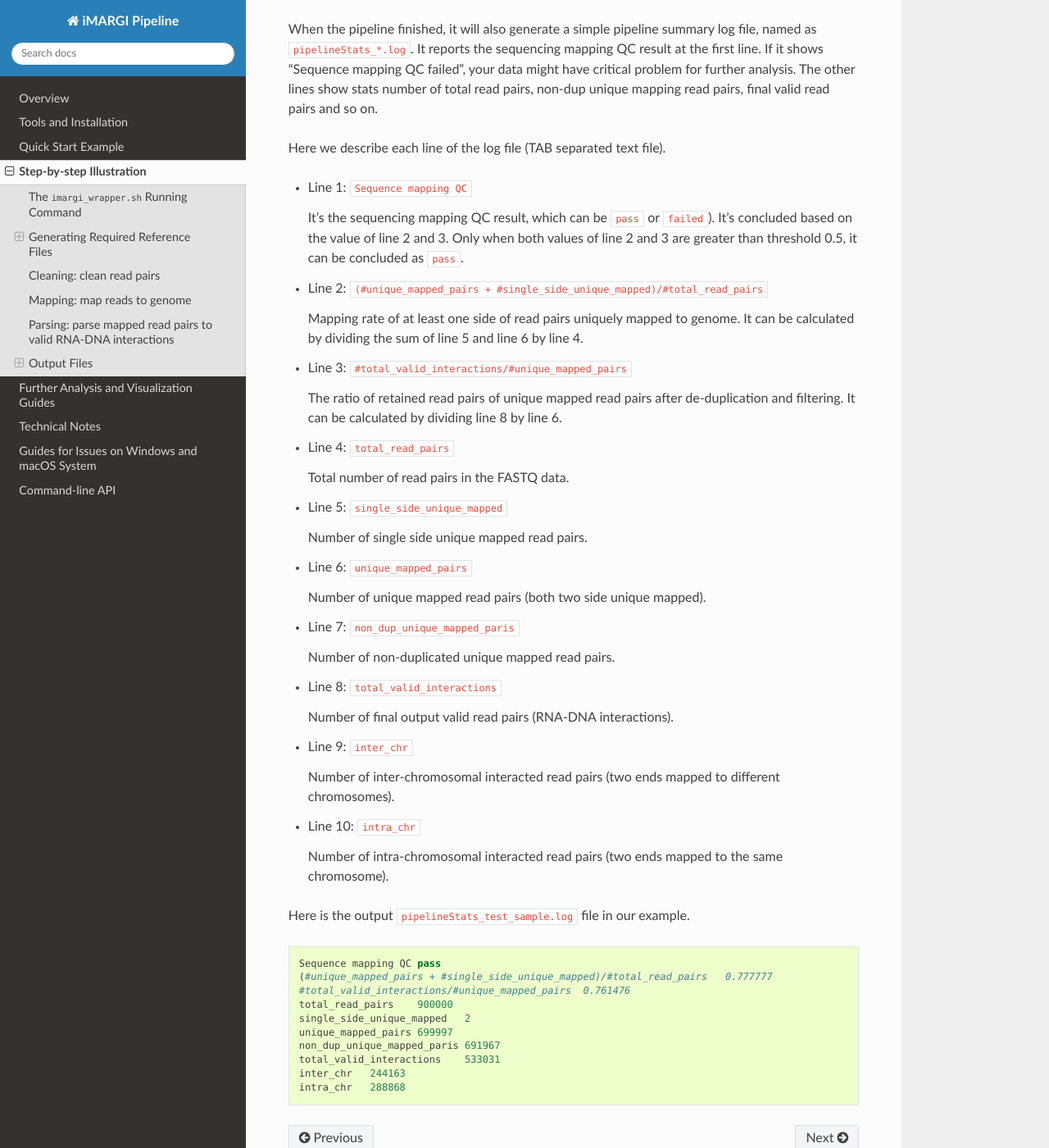
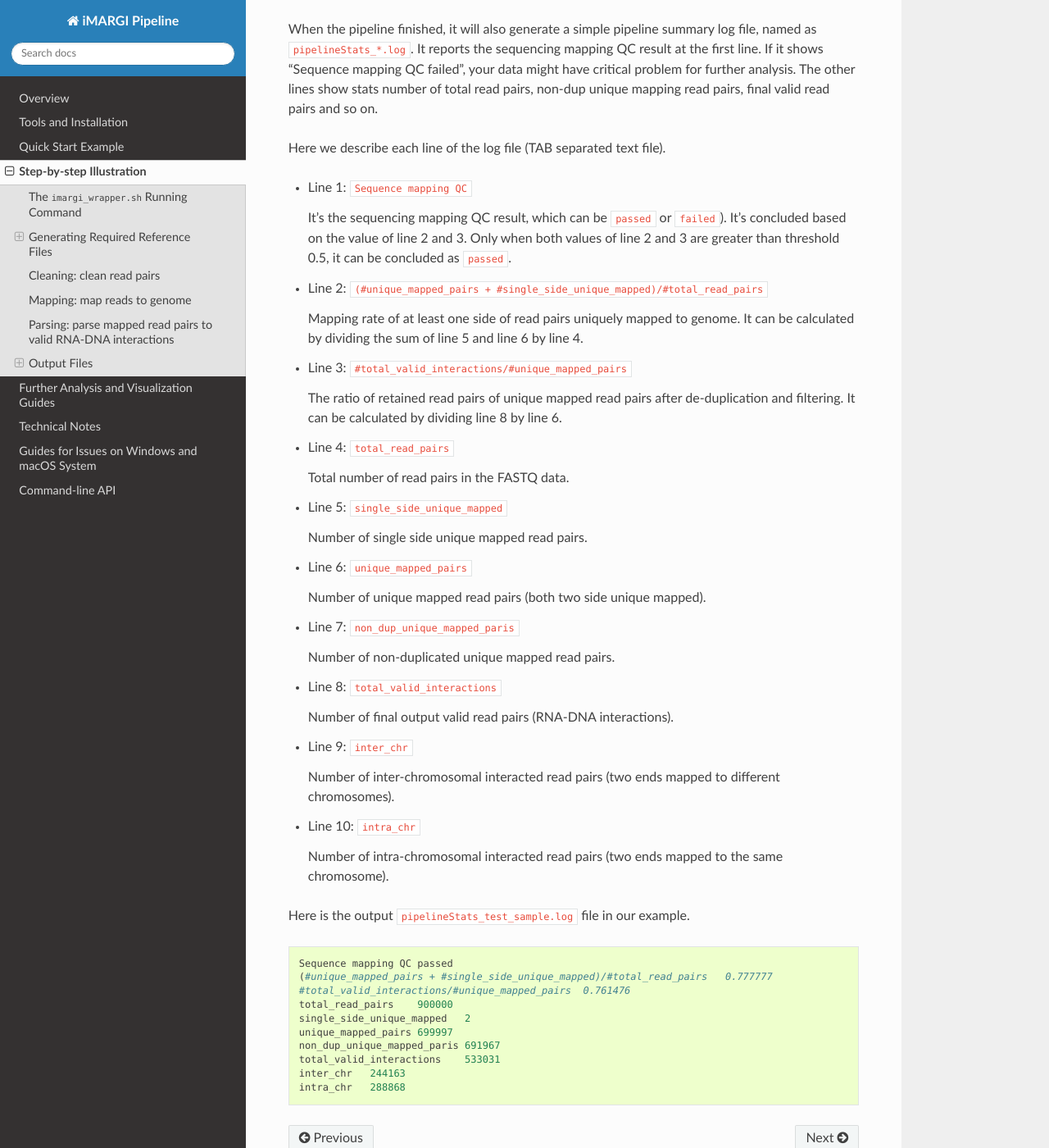
Before and after one commit to Zhong-Lab-UCSD/iMARGI-Docker, a Sphinx documentation site: the page built from docs/source/step_by_step_illustration.md, in a window 1280 px wide and 1400 px high, scrolled down 9779 px. Shown: the whole window at 82% size. Built offline with Sphinx 7.4.7 and the Read the Docs theme 2.0.0, drawn with Linux system fonts in a browser that asks for light colours; pages that are not in the unit, such as notebooks, are missing from menus.

Commit message:
update docs fix small typos

````diff
--- a/docs/source/step_by_step_illustration.md
+++ b/docs/source/step_by_step_illustration.md
@@ -358,8 +358,8 @@ Here we describe each line of the log file (TAB separated text file).
 
 - Line 1: `Sequence mapping QC`
 
-  It's the sequencing mapping QC result, which can be `pass` or `failed`). It's concluded based on the value of line 2
-  and 3. Only when both values of line 2 and 3 are greater than threshold 0.5, it can be concluded as `pass`.
+  It's the sequencing mapping QC result, which can be `passed` or `failed`). It's concluded based on the value of line 2
+  and 3. Only when both values of line 2 and 3 are greater than threshold 0.5, it can be concluded as `passed`.
 
 - Line 2: `(#unique_mapped_pairs + #single_side_unique_mapped)/#total_read_pairs`
 
@@ -402,7 +402,7 @@ Here we describe each line of the log file (TAB separated text file).
 Here is the output `pipelineStats_test_sample.log` file in our example.
 
 ```
-Sequence mapping QC pass
+Sequence mapping QC passed
 (#unique_mapped_pairs + #single_side_unique_mapped)/#total_read_pairs   0.777777
 #total_valid_interactions/#unique_mapped_pairs  0.761476
 total_read_pairs    900000
````
Also changed, not shown: README.md (+1 -1 lines), docs/source/quick_example.md (+1 -1 lines), 7 other files.
